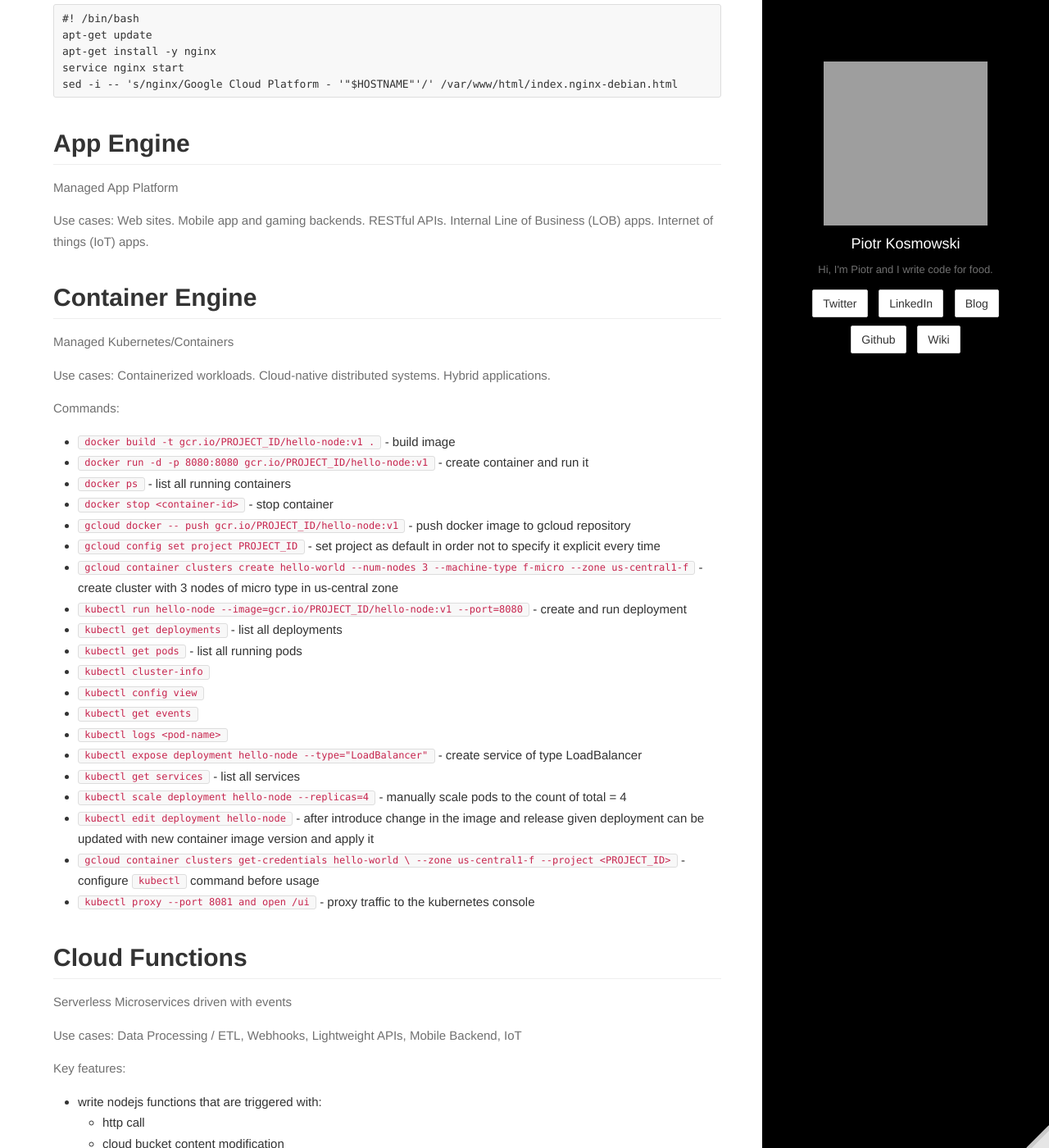
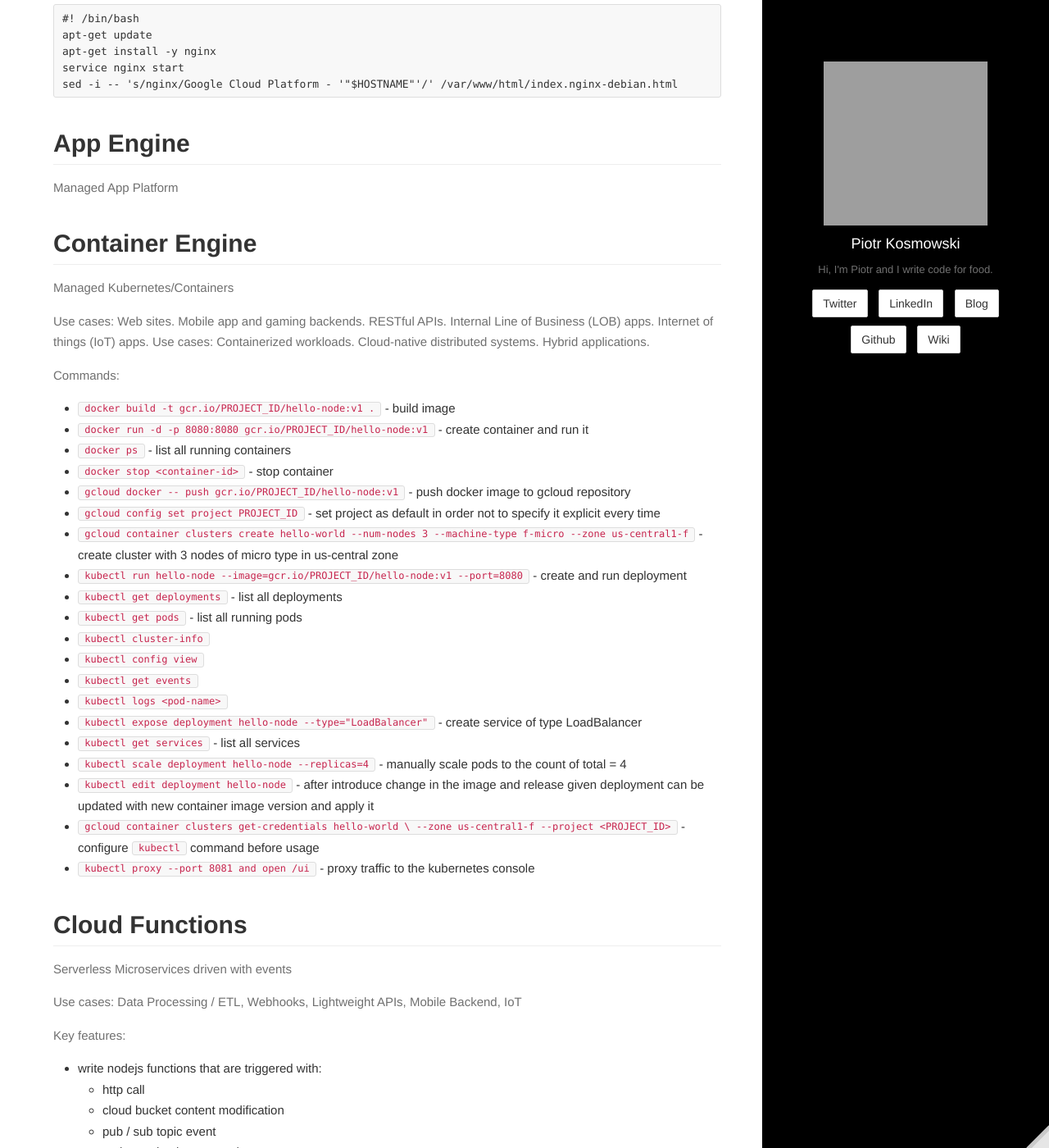
Before and after one commit to kospiotr/kospiotr.github.io, a Jekyll site: the page built from wiki/gcp.md, in a window 1280 px wide and 1400 px high, scrolled down 4024 px. Shown: the whole window at 82% size. Built offline with Jekyll 4.4.1, drawn with Linux system fonts in a browser that asks for light colours; some of the changed lines change nothing that is shown; some of the changed text lies outside the part shown; grey boxes are pictures that could not be loaded.

Commit message:
Update gcp.md

```diff
--- a/wiki/gcp.md
+++ b/wiki/gcp.md
@@ -68,11 +68,10 @@
 ## App Engine
 Managed App Platform
 
-Use cases: Web sites. Mobile app and gaming backends. RESTful APIs. Internal Line of Business (LOB) apps. Internet of things (IoT) apps.
-
 ## Container Engine
 Managed Kubernetes/Containers
 
+Use cases: Web sites. Mobile app and gaming backends. RESTful APIs. Internal Line of Business (LOB) apps. Internet of things (IoT) apps.
 Use cases: Containerized workloads. Cloud-native distributed systems. Hybrid applications.
 
 Commands:
@@ -116,6 +115,12 @@
 * no need to maintain servers, however:
   * you must declare resource on which it will be running: CPU, memory
   * you must create bucket where those functions will be stored or as an alternative they can be hosted in GIT Repository
+
+Pricing:
+* Free first 2 million messages
+* CPU type
+* Compute time (CPU usage)
+* Network - egress data
 
 # Storage and Databases
 
```
